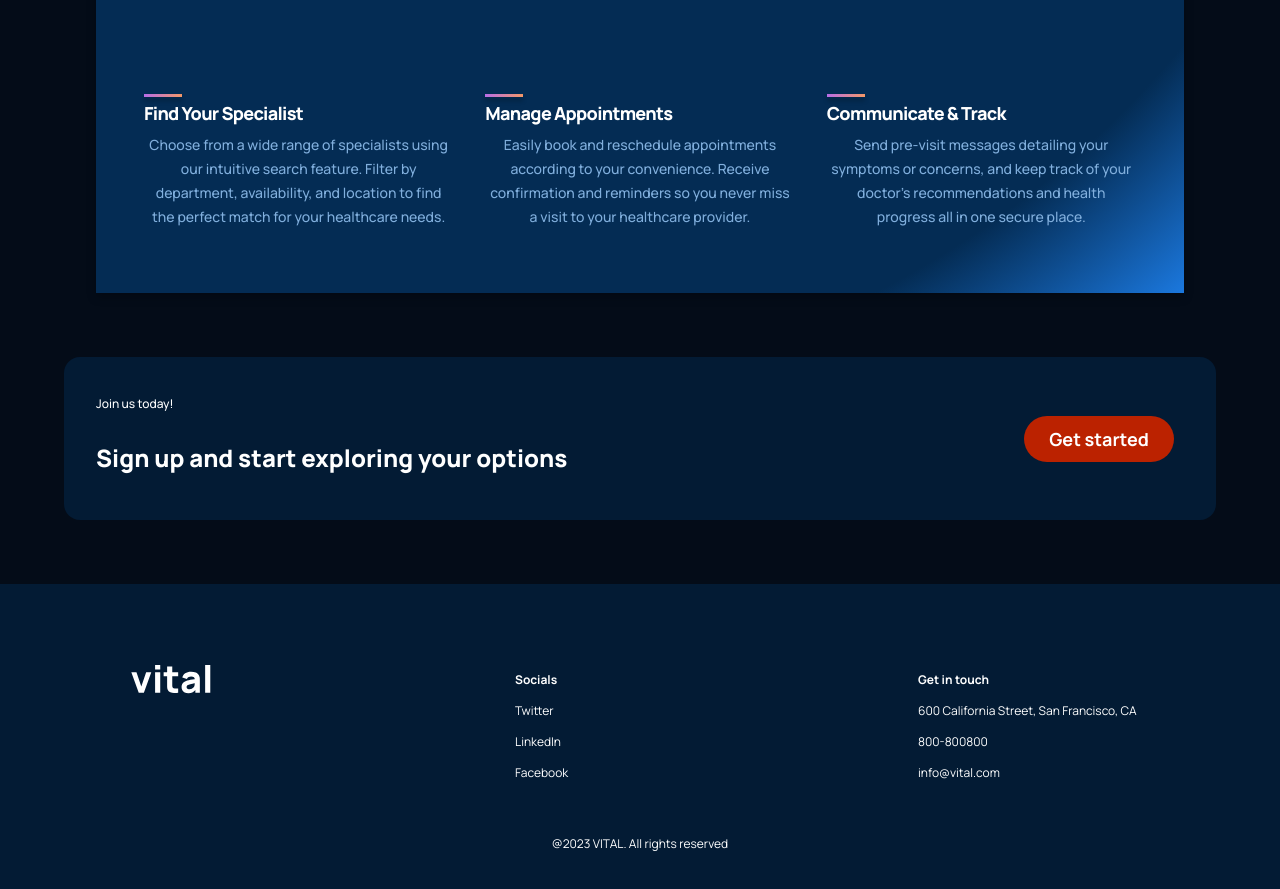
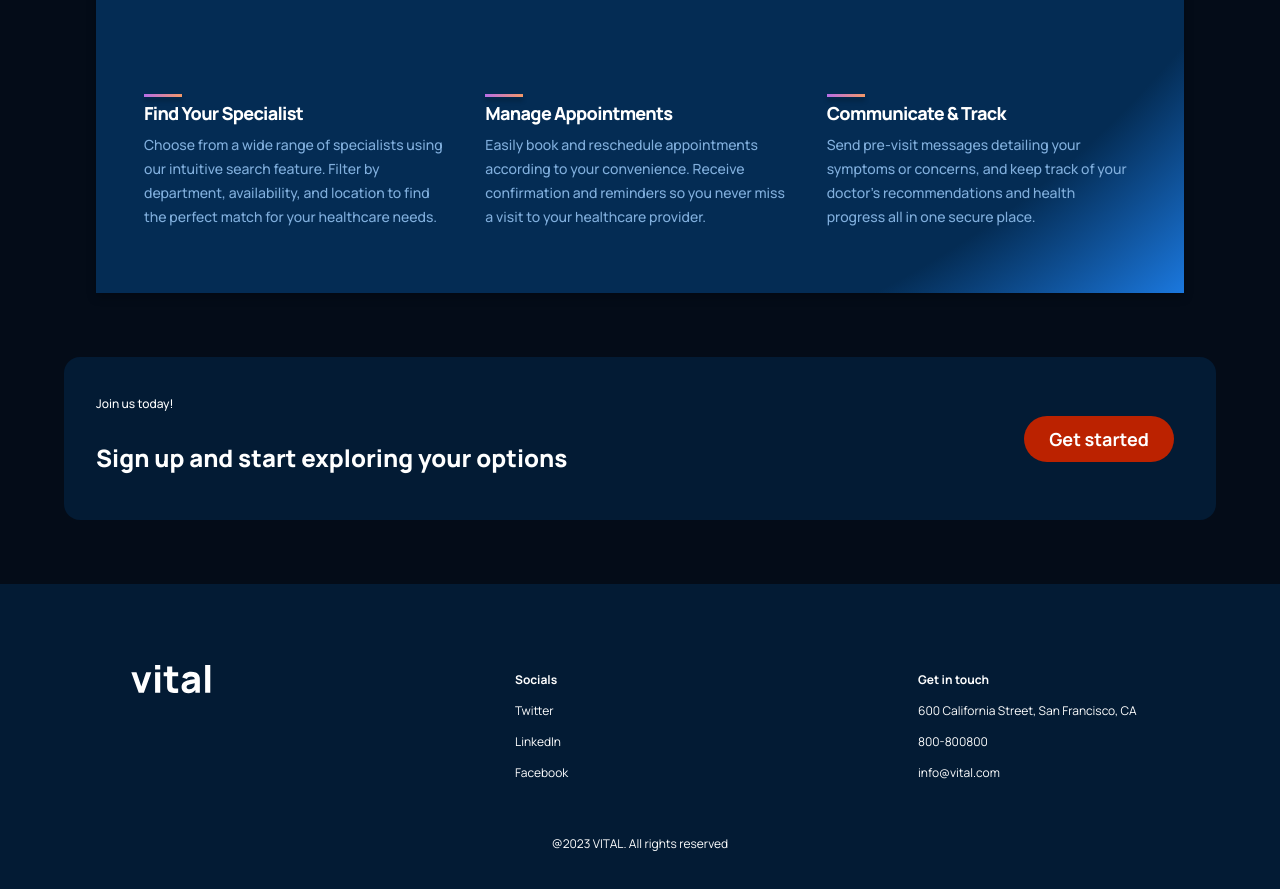
Before and after one commit to srijagadiraju/VITAL, a React (Vite) app in the folder front/: page / in a window 1280 px wide. Shown: the part 1200-2089 px from the top of the page. Built offline with nearby package versions, Linux system fonts and the light colour scheme.

Commit message:
fixed issue with data passing to confirmation page

```diff
--- a/front/src/components/feature/feature.css
+++ b/front/src/components/feature/feature.css
@@ -33,13 +33,18 @@
 }
 
 .vital__features-container__feature-text {
+  display: flex;
   flex: 2;
-  max-width: 390px;
-  display: flex;
+  max-width: 350px;
+  align-items: flex-start;
+  justify-content: flex-start;
 }
 
 .vital__features-container__feature-text p {
+  display: flex;
   align-items: flex-start;
+  justify-content: flex-start;
+  text-align: left;
   font-family: var(--font-family);
   font-weight: 500;
   font-size: 14px;
--- a/front/src/pages/AptSelection.jsx
+++ b/front/src/pages/AptSelection.jsx
@@ -7,13 +7,13 @@ const AptSelection = () => {
   const appointment = location.state?.appointment;
 
   // create new appointment for database
-  const createAppointment = async (appointmentDetails) => {
+  const createAppointment = async (appointment) => {
     const newAppointment = {
       aptChosen: {
-        Doctor: appointmentDetails.name,
-        Department: appointmentDetails.department,
-        Visit: appointmentDetails.visit,
-        Time: appointmentDetails.time,
+        Doctor: appointment.name,
+        Department: appointment.department,
+        Visit: appointment.visit,
+        Time: appointment.time,
       },
       message: "Please specify your symptoms or any message for the doctor.",
       messaged: false,
@@ -40,10 +40,9 @@ const AptSelection = () => {
     }
   };
 
-  const handleConfirm = async (appointment) => {
+  const handleConfirm = async () => {
     const createdAppointment = await createAppointment(appointment);
-    console.log("createdApt: ", createdAppointment);
-    console.log("createdApt id: ", createdAppointment?.aptId);
+
     if (createdAppointment && createdAppointment.aptId) {
       navigate(`/apt-confirmation/${createdAppointment.aptId}`);
     } else {
```
